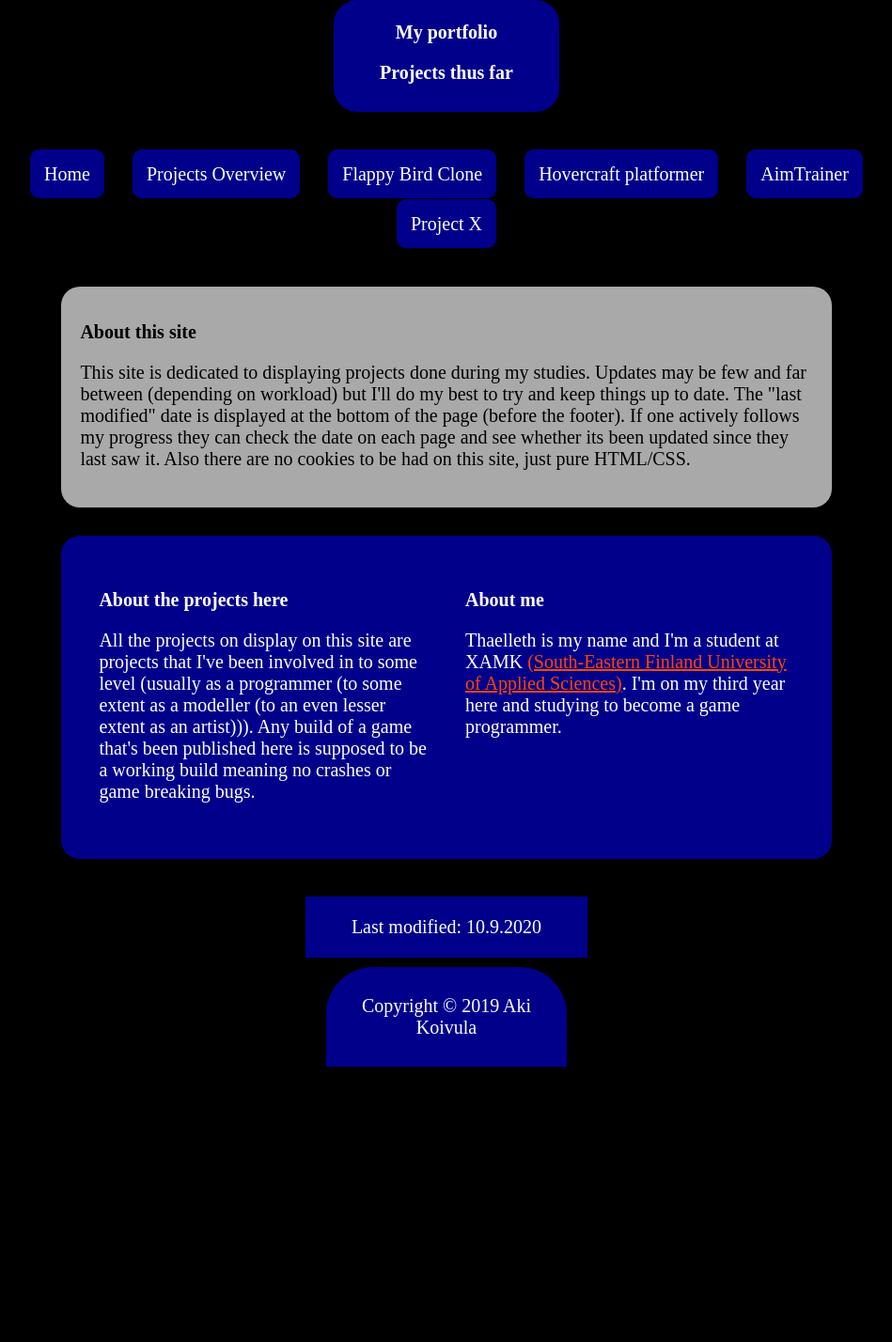
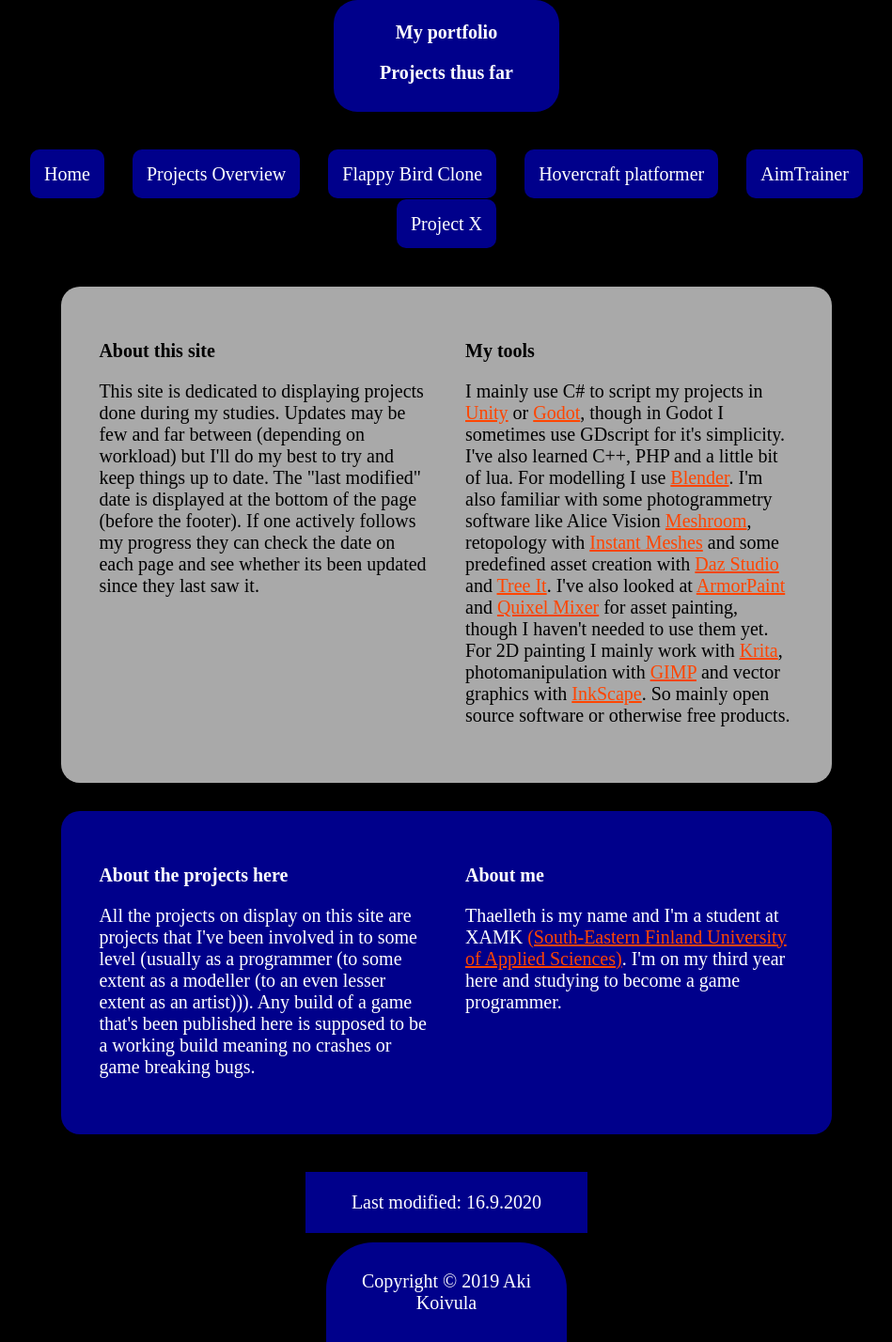
Before and after one commit to Thaelleth/Thaelleth.github.io, a Jekyll site: the page built from index.html, in a window 1280 px wide. Shown: the whole page at 94% size, without its empty margins (165-1114 px from the left). Built offline with Jekyll 4.4.1, drawn with Linux system fonts in a browser that asks for light colours; before the commit the page ends 1135 px from its top, so only the background shows below that.

Commit message:
Added my tools to Home page

```diff
--- a/index.html
+++ b/index.html
@@ -1,27 +1,52 @@
 ---
-mod_date: 10.9.2020
+mod_date: 16.9.2020
 layout: default
 title: My portfolio
 ---
 
 <!-- Content section holds all the text, images and other stuff using different layouts: Single column, Dual column and Dual row. These were made to make it easier to create varying pages -->
 <div class="content">
-    <div class="single_column">
-        <h2> About this site </h2>
-        <p> This site is dedicated to displaying projects done during my studies. Updates may be few and far between
-            (depending on workload) but I'll do my best to try and keep things up to date. The "last modified" date is
-            displayed at the bottom of the
-            page (before the footer). If one actively follows my progress they can check the date on each page and see
-            whether its been updated since they last saw it. Also there are no cookies to be had on this site, just pure
-            HTML/CSS. </p>
+    <div class="dual_column">
+        <div class="column">
+            <h2> About this site </h2>
+            <p> This site is dedicated to displaying projects done during my studies. Updates may be few and far between
+                (depending on workload) but I'll do my best to try and keep things up to date. The "last modified" date
+                is displayed at the bottom of the page (before the footer). If one actively follows my progress they can
+                check the date on each page and see whether its been updated since they last saw it. </p>
+        </div>
+        <div class="column">
+            <h2> My tools </h2>
+            <p> I mainly use C# to script my projects in <a class="embedded_link" href="https://unity.com/"
+                    target="_blank">Unity</a> or <a class="embedded_link" href="https://godotengine.org/"
+                    target="_blank">Godot</a>, though in Godot I sometimes use
+                GDscript
+                for it's simplicity. I've also learned C++, PHP and a little bit of lua. For modelling I use
+                <a class="embedded_link" href="https://www.blender.org/" target="_blank">Blender</a>. I'm also
+                familiar with some photogrammetry software like Alice Vision <a class="embedded_link"
+                    href="https://alicevision.org/" target="_blank">Meshroom</a>, retopology with <a
+                    class="embedded_link" href="https://github.com/wjakob/instant-meshes" target="_blank">Instant
+                    Meshes</a> and some predefined asset creation with <a class="embedded_link"
+                    href="https://www.daz3d.com/" target="_blank">Daz Studio</a> and <a class="embedded_link"
+                    href="https://www.evolved-software.com/treeit/treeit" target="_blank">Tree It</a>. I've also looked
+                at <a class="embedded_link" href="https://armorpaint.org/" target="_blank">ArmorPaint</a> and
+                <a class="embedded_link" href="https://quixel.com/mixer" target="_blank">Quixel Mixer</a> for
+                asset painting, though I haven't needed to use them yet. For 2D
+                painting I mainly work with <a class="embedded_link" href="https://krita.org/en/"
+                    target="_blank">Krita</a>, photomanipulation with <a class="embedded_link"
+                    href="https://www.gimp.org/" target="_blank">GIMP</a> and vector graphics with <a
+                    class="embedded_link" href="https://inkscape.org/" target="_blank">InkScape</a>. So mainly open
+                source software or otherwise free products.
+            </p>
+        </div>
     </div>
     <div class="dual_column">
         <div class="column">
             <h2> About the projects here </h2>
-            <p> All the projects on display on this site are projects that I've been involved in to some level (usually
-                as a programmer (to some extent as a modeller (to an even lesser extent as an artist))). Any build of a
-                game that's been published here
-                is supposed to be a working build meaning no crashes or game breaking bugs. </p>
+            <p> All the projects on display on this site are projects that I've been involved in to some level
+                (usually as a programmer (to some extent as a modeller (to an even lesser extent as an artist))). Any
+                build
+                of a game that's been published here is supposed to be a working build meaning no crashes or game
+                breaking bugs. </p>
         </div>
         <div class="column">
             <h2> About me </h2>
```
Also changed, not shown: 1 other file.
